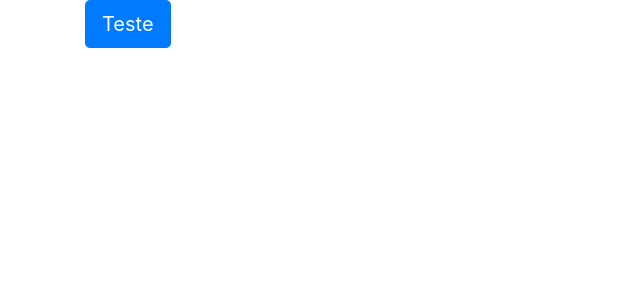
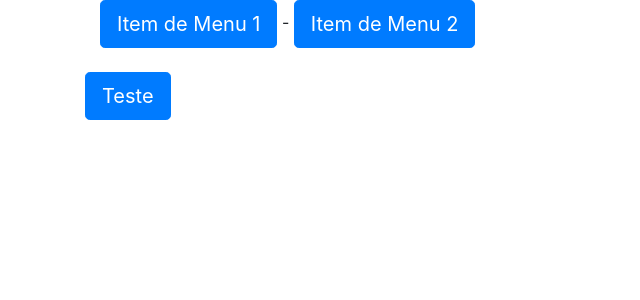
Before and after one commit to ThallesAraujo/Angular-initial, an Angular app: page / in a window 1280 px wide. Shown: the top 300 px of the page, without its empty margins (0-640 px from the left). Built offline with nearby package versions, Linux system fonts and the light colour scheme.

Commit message:
Reexportação de módulos (M14a04)

```diff
--- a/src/app/app.component.html
+++ b/src/app/app.component.html
@@ -1,3 +1,14 @@
 <div class="container">
+  <app-menu></app-menu>
+  <br>
+  <!--
+    O BotõesModule não foi importado por AppModule.
+    Como ele foi reexportado pelo módulo de navegação (importado por
+    AppModule), isso possibilita que ele use mesmo sem importar
+  -->
   <app-botao-grande label="Teste"></app-botao-grande>
+  <!--
+    Um módulo pode sempre, caso faça sentido, reexportar qualquer módulo
+    que ele importe
+  -->
 </div>
--- a/src/app/app.module.ts
+++ b/src/app/app.module.ts
@@ -10,7 +10,7 @@ import { FuncionarioCardComponent } from './funcionario-card/funcionario-card.co
 import { FuncionarioFormComponent } from './funcionario-form/funcionario-form.component';
 import { CampoColoridoDirective } from './campo-colorido.directive';
 import { FormulariosComponent } from './formularios/formularios.component';
-import { BotoesModule } from './botoes/botoes.module';
+import { NavegacaoModule } from './navegacao/navegacao.module';
 
 @NgModule({
   /*declarações de componentes (classes) de visualização do módulo.
@@ -27,7 +27,7 @@ import { BotoesModule } from './botoes/botoes.module';
   imports: [
     BrowserModule,
     FormsModule,
-    BotoesModule
+    NavegacaoModule
   ],
   providers: [],
   /*Declara qual o módulo principal da aplicação*/
--- /dev/null
+++ b/src/app/navegacao/menu/menu.component.html
@@ -0,0 +1,5 @@
+<div class="container">
+  <app-botao-grande label="Item de Menu 1"></app-botao-grande>
+  -
+  <app-botao-grande label="Item de Menu 2"></app-botao-grande>
+</div>
--- /dev/null
+++ b/src/app/navegacao/menu/menu.component.ts
@@ -0,0 +1,15 @@
+import { Component, OnInit } from '@angular/core';
+
+@Component({
+  selector: 'app-menu',
+  templateUrl: './menu.component.html',
+  styleUrls: ['./menu.component.css']
+})
+export class MenuComponent implements OnInit {
+
+  constructor() { }
+
+  ngOnInit() {
+  }
+
+}
```
Also changed, not shown: src/app/navegacao/navegacao.module.ts (added, +14 -0 lines), src/app/navegacao/menu/menu.component.css (added).
